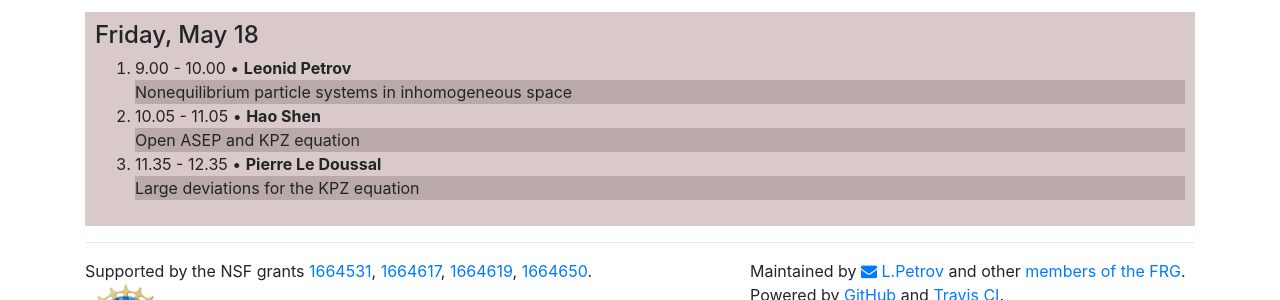
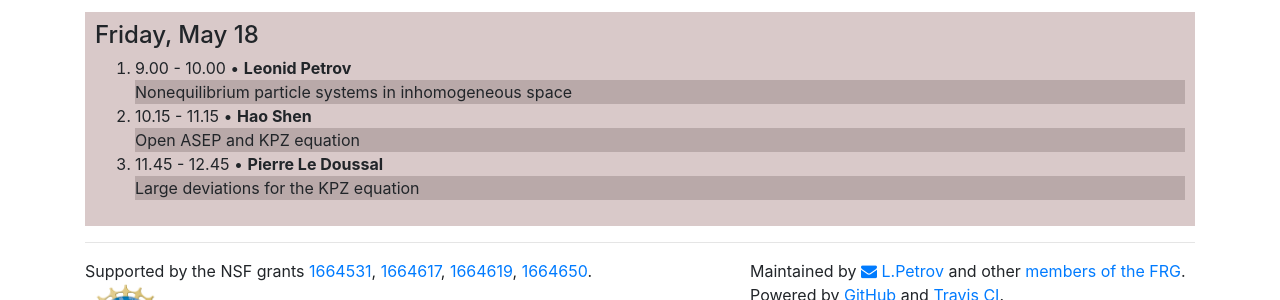
Before and after one commit to int-prob/int-prob-code, a Jekyll site: the page built from conference2018/schedule.md, in a window 1280 px wide. Shown: the part 1596-1896 px from the top of the page. Built offline with Jekyll 4.4.1, drawn with Linux system fonts in a browser that asks for light colours; nearby versions of some CDN libraries.

Commit message:
Update schedule.md

```diff
--- a/conference2018/schedule.md
+++ b/conference2018/schedule.md
@@ -296,7 +296,7 @@ bonds and infinite traffic jams caused by slowdowns.
   </div>
   </details>
   </li>
-  <li>10.05 - 11.05  &bull;
+  <li>10.15 - 11.15  &bull;
   <strong>Hao Shen</strong>
   <details style="background-color:#b9a9a9">
   <summary>Open ASEP and KPZ equation</summary>
@@ -305,7 +305,7 @@ bonds and infinite traffic jams caused by slowdowns.
   </div>
   </details>
   </li>
-  <li>11.35 - 12.35 &bull;
+  <li>11.45 - 12.45 &bull;
   <strong>Pierre Le Doussal</strong>
   <details style="background-color:#b9a9a9">
   <summary>Large deviations for the KPZ equation</summary>
```
